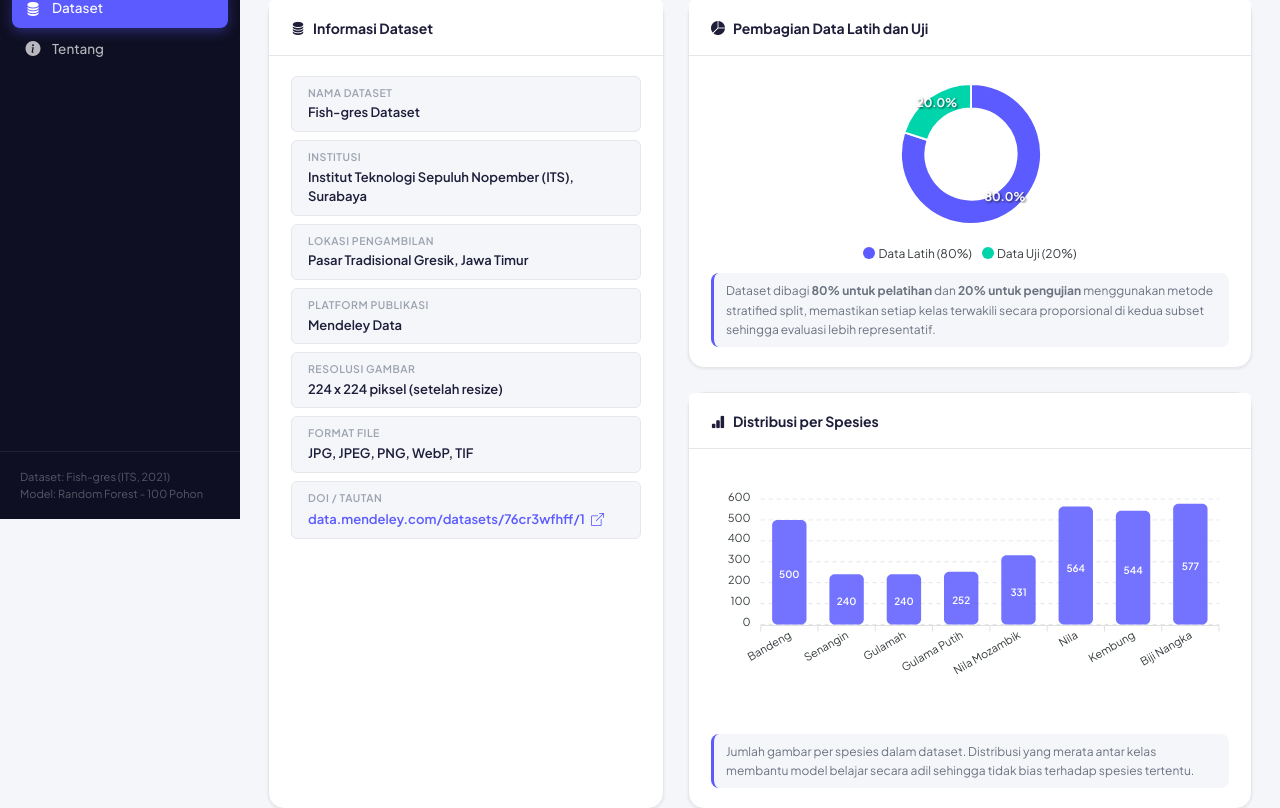
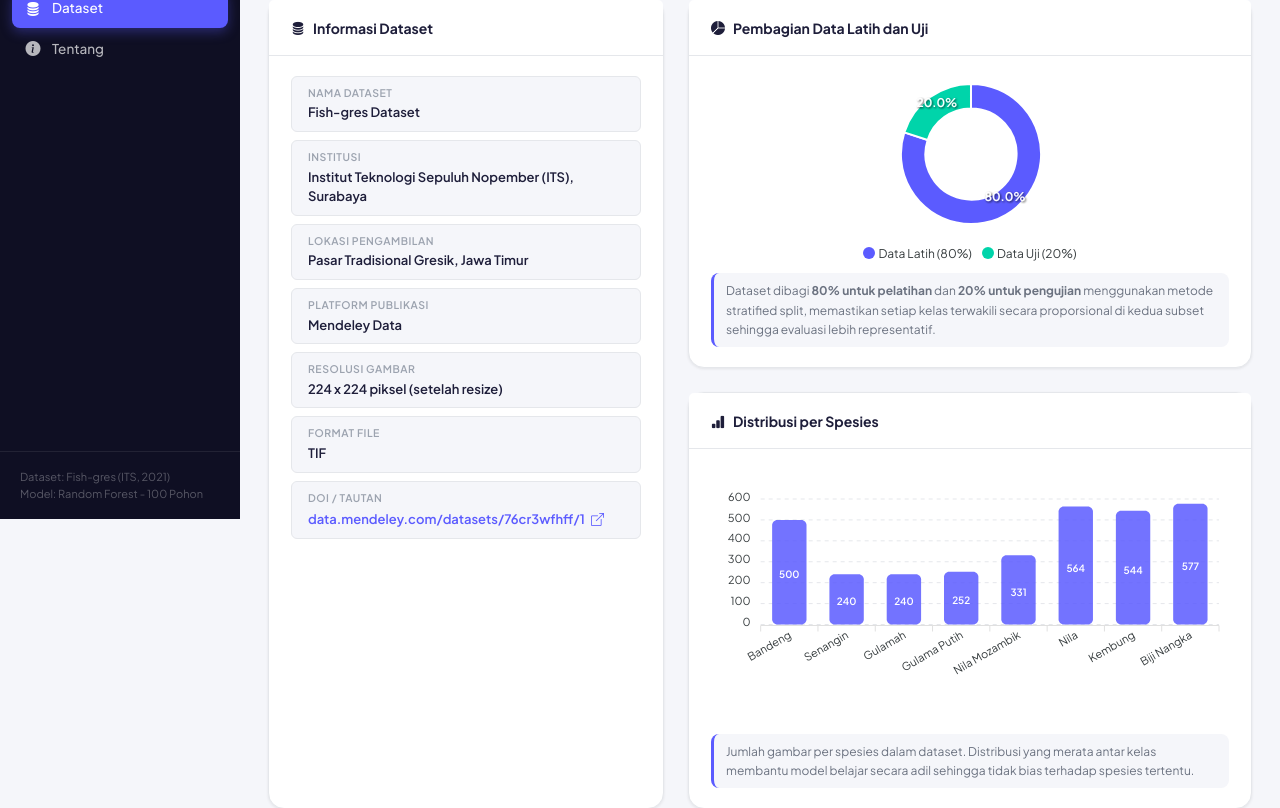
Before and after one commit to aulianazwahuriah/AquaLens-app, a Flask app: page /dataset in a window 1280 px wide. Shown: the part 281-1089 px from the top of the page. Run offline with Flask 3, Linux system fonts and the light colour scheme.

Commit message:
Update dataset.html

```diff
--- a/templates/dataset.html
+++ b/templates/dataset.html
@@ -59,7 +59,7 @@
             ('Lokasi Pengambilan',     'Pasar Tradisional Gresik, Jawa Timur'),
             ('Platform Publikasi',     'Mendeley Data'),
             ('Resolusi Gambar',        '224 x 224 piksel (setelah resize)'),
-            ('Format File',            'JPG, JPEG, PNG, WebP, TIF')
+            ('Format File',            'TIF')
           ] %}
           {% for key, val in meta %}
           <div class="px-3 py-2 rounded" style="background:var(--bg);border:1px solid var(--border);">
```
